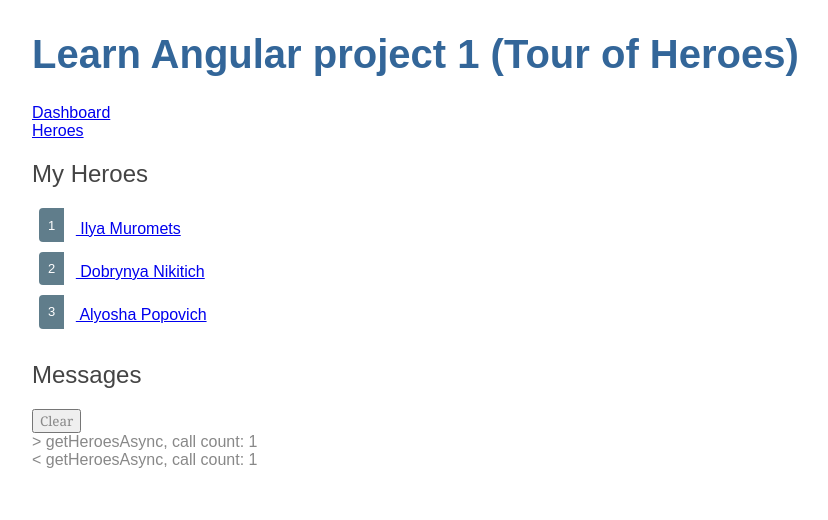
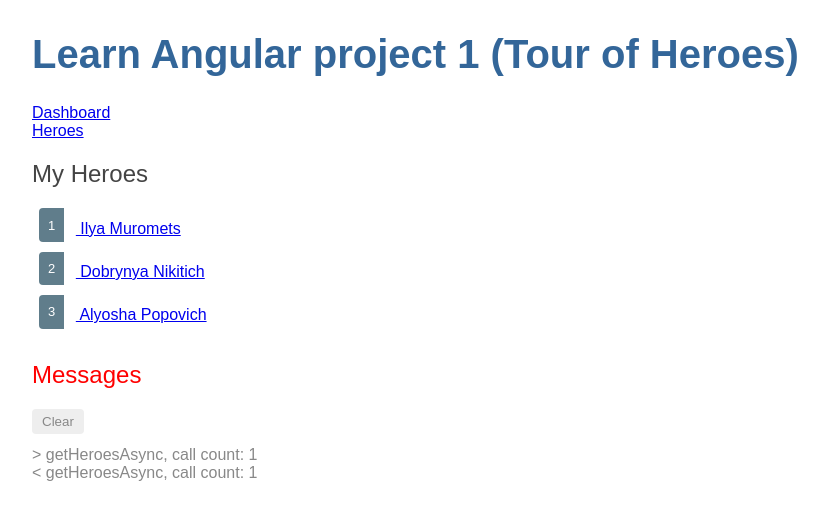
Before and after one commit to IgnatovDan/LearnAngular6_try1, an Angular app: page /heroes in a window 1280 px wide. Shown: the top 520 px of the page, without its empty margins (0-828 px from the left). Built offline with nearby package versions, Linux system fonts and the light colour scheme.

Commit message:
messages component styles

```diff
--- a/src/app/mymessages/mymessages.component.css
+++ b/src/app/mymessages/mymessages.component.css
@@ -0,0 +1,33 @@
+.header {
+  color: red;
+}
+
+.clearButton {
+  color: #888;
+  margin-bottom: 12px;
+  font-family: Arial;
+  background-color: #eee;
+  border: none;
+  padding: 5px 10px;
+  border-radius: 4px;
+  cursor: pointer;
+  /* cursor: hand; */
+}
+.clearButton:hover {
+  background-color: #cfd8dc;
+}
+
+/* body {
+  margin: 2em;
+}  */
+
+/* body, input[text], button {
+  color: crimson;
+  font-family: Cambria, Georgia;
+} */
+
+/*.button:disabled {
+  background-color: #eee;
+  color: #aaa;
+  cursor: auto;
+}*/
--- a/src/app/mymessages/mymessages.component.html
+++ b/src/app/mymessages/mymessages.component.html
@@ -1,6 +1,6 @@
 <div *ngIf="messageService.messages.length">
-  <h2>Messages</h2>
-  <button class="clear"
+  <h2 class="header">Messages</h2>
+  <button class="clearButton"
     (click)="messageService.clear()">Clear</button>
   <div *ngFor="let message of messageService.messages">{{message}}</div>
 </div>
```
